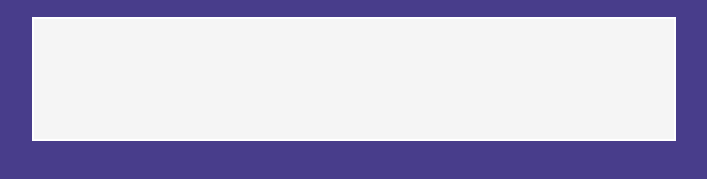
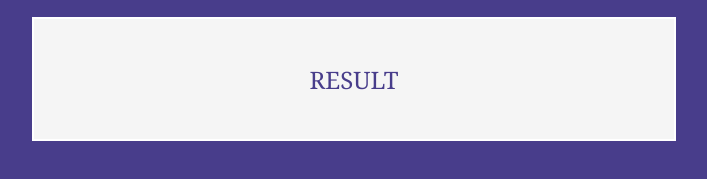
Before and after one commit to ihsanye/romanNumConvert-js, a plain HTML site: page index.html in a window 1280 px wide. Shown: the part 557-736 px from the top of the page, without its empty margins (286-993 px from the left). Drawn offline with Linux system fonts and the light colour scheme.

Commit message:
fixed 1 error

```diff
--- a/index.html
+++ b/index.html
@@ -16,7 +16,7 @@
             <input id="number" type="number" value="">
             <button id="convert-btn">Check</button>
         </div>
-        <div id="output" value=""></div>
+        <div id="output" value="">RESULT</div>
     </div>
 
     <script src="./script.js"></script>
```
